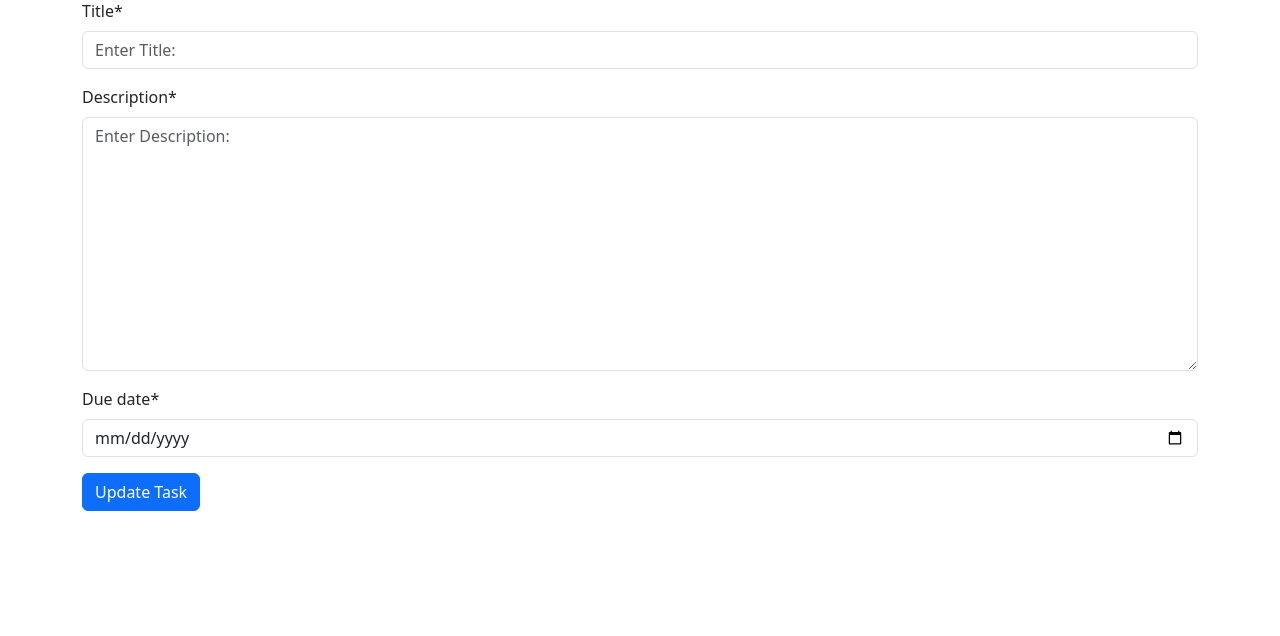
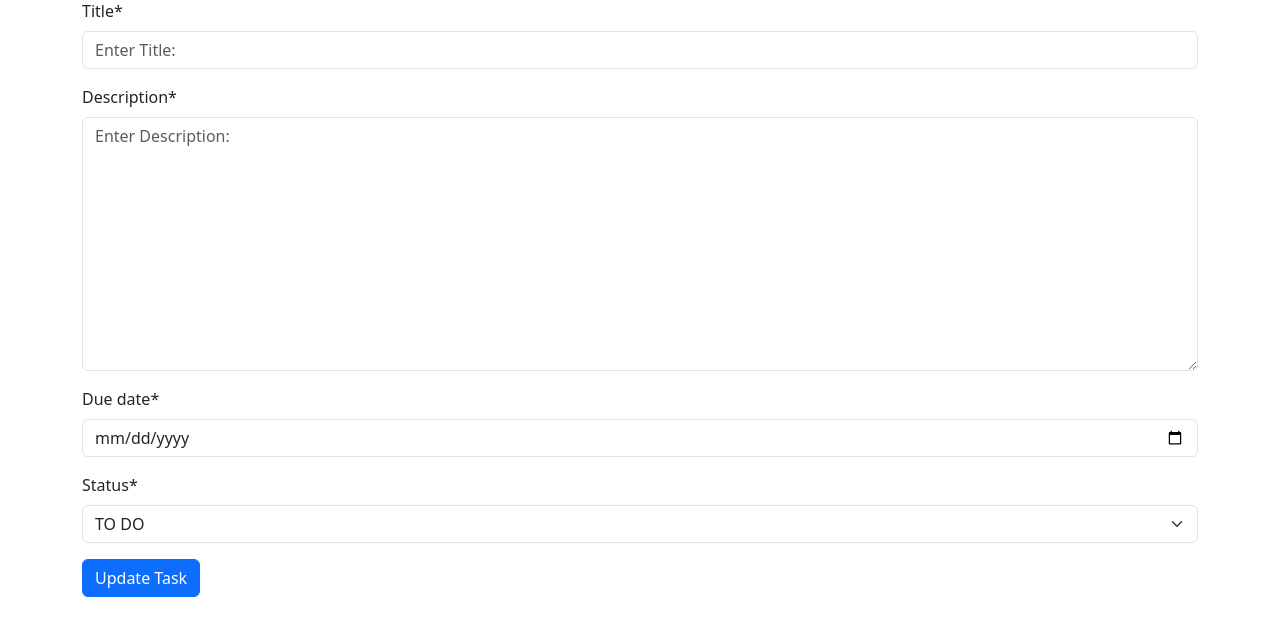
Before and after one commit to Ammar-Munirr/Task-Management, a Django app: template tasks/templates/tasks/task-detail.html in a window 1280 px wide. Shown: the part 121-757 px from the top of the page. Run offline with Django 4.2, Linux system fonts and the light colour scheme; the template is opened without the code that fills it: values that come from a table or form of the project are taken from there, others are empty; some libraries are stand-ins or nearby versions.

Commit message:
adding task list view and change models and forms

```diff
--- a/tasks/forms.py
+++ b/tasks/forms.py
@@ -35,3 +35,13 @@ class TaskForm(forms.ModelForm):
             'description':forms.Textarea(attrs={'placeholder':'Enter Description:'}),
             'due_date':forms.DateInput(attrs={'type': 'date','placeholder':'Enter Task Due Date'})
         }
+
+class TaskForm2(forms.ModelForm):
+    class Meta:
+        model = Tasks
+        fields = ['title','description','due_date','status']
+        widgets = {
+            'title':forms.TextInput(attrs={'placeholder':'Enter Title:'}),
+            'description':forms.Textarea(attrs={'placeholder':'Enter Description:'}),
+            'due_date':forms.DateInput(attrs={'type': 'date','placeholder':'Enter Task Due Date'})
+        }
--- a/tasks/models.py
+++ b/tasks/models.py
@@ -6,8 +6,15 @@ class User(AbstractUser):
 
 
 
+TASK_STATUS = (
+    ('TO DO', 'TO DO'),
+    ('IN-PROGRESS', 'IN-PROGRESS'),
+    ('DONE', 'DONE'),
+)
+
 class Tasks(models.Model):
     title = models.CharField(max_length=199)
     description = models.TextField(max_length=400)
     due_date = models.DateField()
     user = models.ForeignKey(User,on_delete=models.CASCADE)
+    status = models.CharField(max_length=13,choices=TASK_STATUS,default='TO DO')
--- a/tasks/templates/tasks/task-list.html
+++ b/tasks/templates/tasks/task-list.html
@@ -25,7 +25,7 @@
                   <tr>
                     <th scope="row">{{ forloop.counter }}</th>
                     <td><a href="{% url "task-update" task.id %}" style='text-decoration: none;'>{{task.title}}</a></td>
-                    <td>To Do</td>
+                    <td>{{task.status}}</td>
                     <td>{{task.due_date}}</td>
                     <td>
                       <a href="{% url 'task-delete' task.id %}"><button class="btn btn-danger">Delete</button></a>
```
Also changed, not shown: tasks/views.py (+4 -3 lines), tasks/migrations/0005_tasks_status.py (added).
